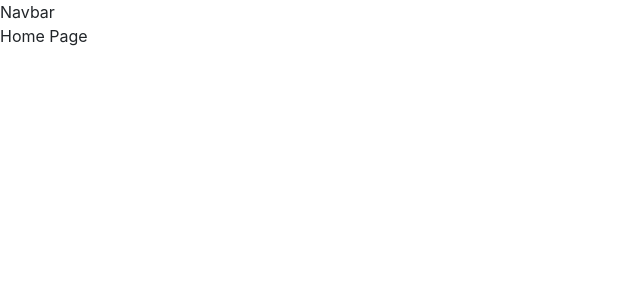
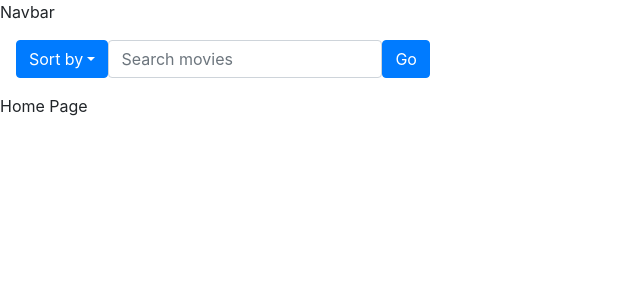
Before and after one commit to CronusV/Movie-Fuel, a React (Create React App) app in the folder frontend/: page / in a window 1280 px wide. Shown: the top 300 px of the page, without its empty margins (0-640 px from the left). Built offline with nearby package versions, Linux system fonts and the light colour scheme.

Commit message:
first draft of searchbar

```diff
--- a/frontend/src/App.tsx
+++ b/frontend/src/App.tsx
@@ -1,11 +1,13 @@
 import { Routes, Route } from "react-router-dom";
 import Navbar from "./components/Navbar";
 import HomePage from "./pages/HomePage";
+import ButtonDropdownsExample from "./components/Searchbar";
 
 function App() {
   return (
     <>
       <Navbar />
+      <ButtonDropdownsExample/>
       <Routes>
         <Route path="/" element={<HomePage />} />
       </Routes>
--- /dev/null
+++ b/frontend/src/components/Searchbar.tsx
@@ -0,0 +1,47 @@
+// import Dropdown from 'react-bootstrap/Dropdown';
+// import DropdownButton from 'react-bootstrap/DropdownButton';
+// import Form from 'react-bootstrap/Form';
+// import InputGroup from 'react-bootstrap/InputGroup';
+import{Dropdown, DropdownButton, Form, InputGroup} from 'react-bootstrap'
+function ButtonDropdownsExample() {
+    let value = '';
+    let sort = 'popularity.desc';
+    function onSubmit(){
+        console.log(value)
+    }
+    function onChange(event:any){
+        console.log("change detected")
+        value = event?.target.value;
+    }
+    function dropDownClick(event:any){
+        console.log('something happened!')
+        console.log(event.target.id)
+    }
+  return (
+    <>
+      <InputGroup className="w-50 p-3">
+      <form className="d-flex" onSubmit={onSubmit}>
+        <DropdownButton
+          variant="primary"
+          title="Sort by"
+          id="input-group-dropdown-1"
+          onChange={dropDownClick}
+        >
+          <Dropdown.Item onClick={dropDownClick} href="#" id='1'>revenue descending</Dropdown.Item>
+          <Dropdown.Item onClick={dropDownClick} href="#" id='2'>revenue ascending</Dropdown.Item>
+          <Dropdown.Item onClick={dropDownClick} href="#" id='3'>popularity descending</Dropdown.Item>
+          <Dropdown.Item onClick={dropDownClick} href="#" id='4'>popularity ascending</Dropdown.Item>
+          <Dropdown.Item onClick={dropDownClick} href="#" id='5'>rating descending</Dropdown.Item>
+          <Dropdown.Item onClick={dropDownClick} href="#" id='6'>rating ascending</Dropdown.Item>
+        </DropdownButton>
+
+            <input type='text' className='form-control' placeholder="Search movies" onChange={onChange}></input>
+            <input type="submit" id='submitfire' className='btn btn-primary' value='Go' onClick={onSubmit}></input>
+        </form>
+      </InputGroup>
+    </>
+  );
+}
+
+
+export default ButtonDropdownsExample;
```
Also changed, not shown: frontend/buildspec.yml (added, +16 -0 lines).
